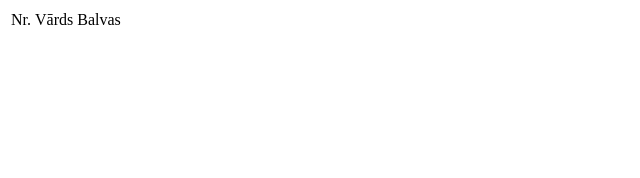
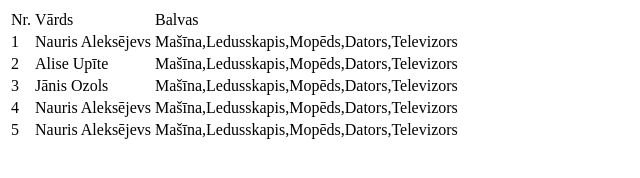
Before and after one commit to saditaaja/izloze, a plain HTML site: page index.html in a window 1280 px wide. Shown: the whole page, without its empty margins (0-640 px from the left). Drawn offline with Linux system fonts and the light colour scheme.

Commit message:
klassrsdes

```diff
--- a/index.html
+++ b/index.html
@@ -7,35 +7,29 @@
         <link href="style.css" rel="stylesheet" />
      </head>
      <body>
+         <div class="wrapper">
      <table>
          <thread>
              <tr>
                  <td>Nr.</td>
                  <td>Vārds</td>
                  <td>Balvas</td>
-                 </tr>
-                 </thread>
 
 
 
-
-
-
-
-
-
-
-
-
-
-
-
-
-
-
-
-
-
+                 </tr>
+                 </thread>
+                 <tbody class="rindas">
+                     <tr>
+                        <td></td>
+                        <td></td>
+                        <td></td>
+                        <td></td>
+                        <td></td>
+                </tr>
+                 </tbody>
+                </table>
+                 </div>
 
         <script src="script.js"></script>
         </body>
--- a/script.js
+++ b/script.js
@@ -1,18 +1,22 @@
-const vardi=['Jānis Ozols','Elīna Zepa', 'Alise Upīte', 'Andris Ragavs', 'Nauris Aleksējevs'];
-const balvas=['Mašīna','Ledusskapis','Mopēds','Dators','Televizors'];
-const naudaKopa= 500000;
-let rindas=document.querySelector('.rindas');
+const vardi = ['Jānis Ozols', 'Elīna Zepa', 'Alise Upīte', 'Andris Ragavs', 'Nauris Aleksējevs'];
+const balvas = ['Mašīna', 'Ledusskapis', 'Mopēds', 'Dators', 'Televizors'];
+const naudaKopa = 500000;
+let uzvaretajuSkaits = 5;
+let rindas = document.querySelector('.rindas');
+rindas.innerHTML = ' ';
+for (let i = 0; i < uzvaretajuSkaits; i++) {
+    let rand = Math.random() * vardi.length
+    rand = Math.floor(rand);
 
-let uzvaretajuSkaits= 5;
-for (let i=0;i<uzvaretajuSkaits;i++){
-let rand=Math.random()*vardi.length
-rand= Math.floor(rand);
-let uzvaretajs=vardi[rand];
-rindas.innerHTMLHTML+=`
-<tr>
-<td>${i+1}</td>
-<td>${uzvaretajs}</td>
-</tr>`
+    let uzvaretajs = vardi[rand];
+
+    rindas.innerHTML +=`
+
+        <tr>
+            <td>${i + 1}</td>
+            <td>${uzvaretajs}</td>
+            <td>${balvas}</td>
+        </tr>`
 
 console.log(vardi[rand]);
 }
```
